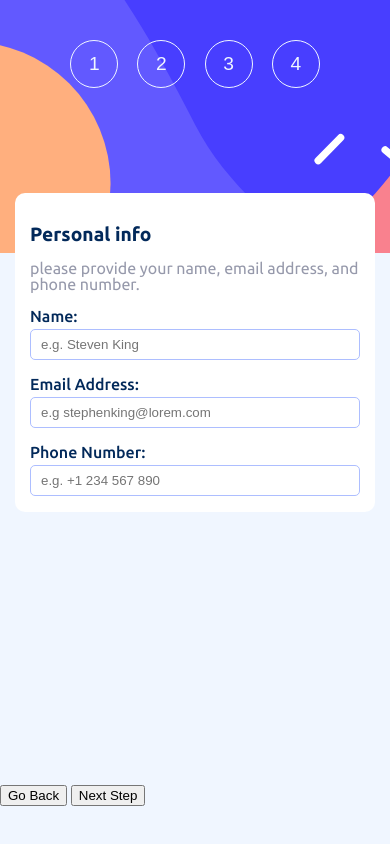
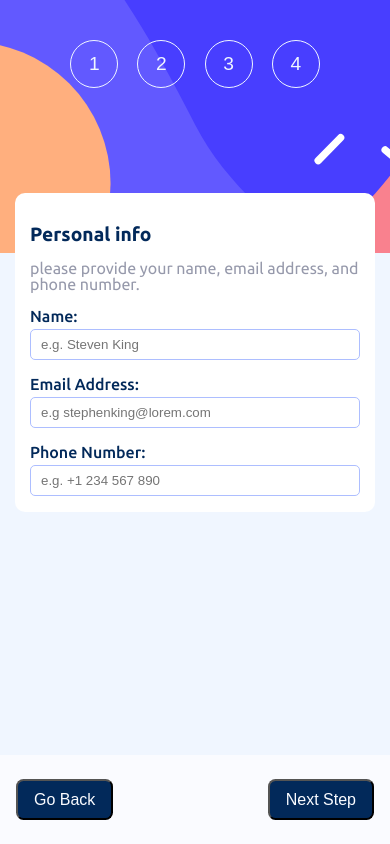
Before and after one commit to Jamieeee1/Multistep, a website built with Vite: page index.html in a window 390 px wide. Built offline with nearby package versions, Linux system fonts and the light colour scheme.

Commit message:
page one mobile?

```diff
--- a/index.html
+++ b/index.html
@@ -185,6 +185,6 @@
 
 
 
-    <script type="module" src="/src/main.js"></script>
+    <script src="/src/main.js"></script>
   </body>
 </html>
--- a/src/style.css
+++ b/src/style.css
@@ -20,6 +20,10 @@
    --base: 400;
    --thick: 500;
    --thicker: 700;
+}
+
+* {
+  box-sizing: border-box;
 }
 
 html, body, div, span, applet, object, iframe,
@@ -140,7 +144,7 @@ form {
 }
 
 .steps {
-  height: 90%;
+  height: 85%;
   display: flex;
   justify-items: center;
 }
@@ -154,6 +158,7 @@ form {
   padding: 15px;
   background-color: var(--White);
   padding-top: 2em;
+  padding-bottom: 1em;
 
   h1 {
     font-size: larger;
@@ -193,27 +198,36 @@ form {
   padding-inline: 10px;
   border-radius: 5px;
 }
-/*
+
+
+/* footer/controls  */
 footer {
   position: relative;
   bottom: 0;
   left: 0;
-  height: 10%;
+  height: 15%;
   width: inherit;
   background-color: var(--Alabaster );
   padding: 1rem;
+  padding-block: 1.5rem;
 }
 
 footer div {
   display: flex;
+  justify-content: space-between;
+  height: 100%;
 }
 
 footer div button {
   height: inherit;
-} */
+  padding-inline: 1em ;
+  color: var(--Alabaster);
+  background-color: var(--Marine-blue);
+  border-radius: 7.5px;
+  font-size: 1rem;
+}
 
 /* For swtich  */
-
 
 .switch {
   position: relative;
```
